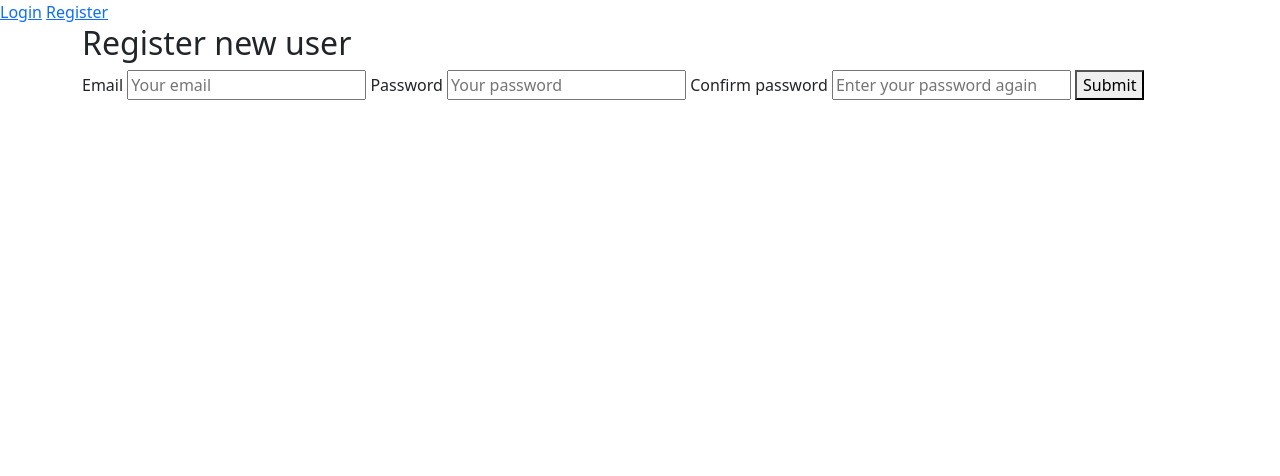
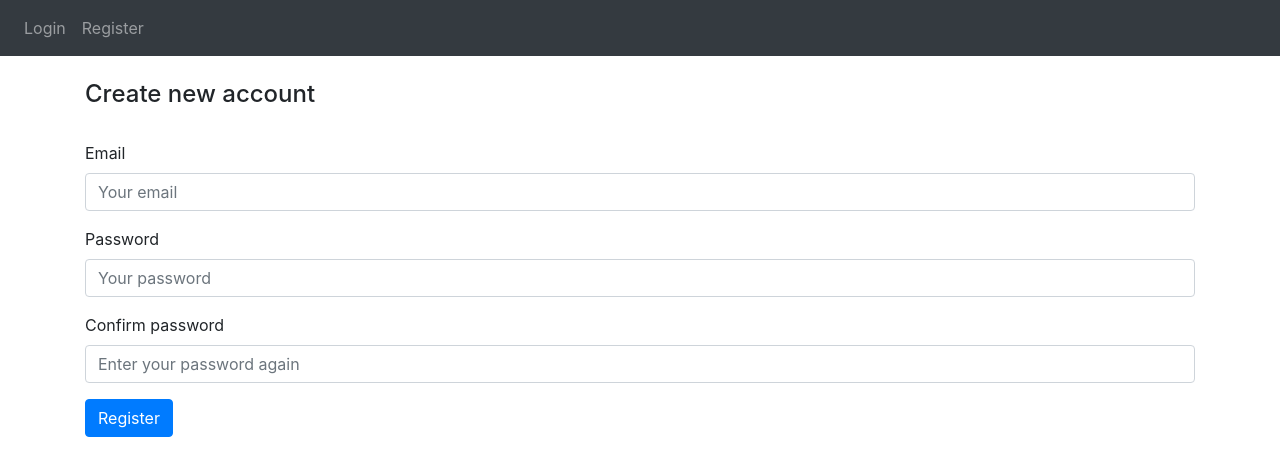
Before and after one commit to cwirex/TimeSheet, a Flask app: page /register in a window 1280 px wide. Shown: the top 476 px of the page. Run offline with Flask 2, Linux system fonts and the light colour scheme; some libraries are stand-ins or nearby versions.

Commit message:
Add basic styles with bootstrap4

```diff
--- a/templates/base.html
+++ b/templates/base.html
@@ -8,39 +8,86 @@
             {# TITLE #}
         {% endblock %}
     </title>
-    <link rel="stylesheet" href="https://cdn.jsdelivr.net/npm/bootstrap@5.1.3/dist/css/bootstrap.min.css" integrity="sha384-1BmE4kWBq78iYhFldvKuhfTAU6auU8tT94WrHftjDbrCEXSU1oBoqyl2QvZ6jIW3" crossorigin="anonymous">
-    <link rel="stylesheet" href="https://cdn.jsdelivr.net/npm/@fortawesome/fontawesome-free@5.15.4/css/fontawesome.min.css" integrity="sha384-jLKHWM3JRmfMU0A5x5AkjWkw/EYfGUAGagvnfryNV3F9VqM98XiIH7VBGVoxVSc7" crossorigin="anonymous">
+    <link
+            rel="stylesheet"
+            href="https://stackpath.bootstrapcdn.com/bootstrap/4.4.1/css/bootstrap.min.css"
+            integrity="sha384-Vkoo8x4CGsO3+Hhxv8T/Q5PaXtkKtu6ug5TOeNV6gBiFeWPGFN9MuhOf23Q9Ifjh"
+            crossorigin="anonymous"
+    />
+    <link
+            rel="stylesheet"
+            href="https://stackpath.bootstrapcdn.com/font-awesome/4.7.0/css/font-awesome.min.css"
+            crossorigin="anonymous"
+    />
 </head>
 <body>
-    <nav >
+<nav class="navbar navbar-expand-lg navbar-dark bg-dark">
+    <button class="navbar-toggler" type="button" data-toggle="collapse" data-target="#navbar">
+        <span class="navbar-toggler-icon"></span>
+    </button>
+    <div class="collapse navbar-collapse" id="navbar">
         {% if user.is_authenticated %}
-            <a id="home" href="/">Home</a>
-            <a id="logout" href="/logout">Logout</a>
-            <span>Hello, {{ user.email.split("@")[0].capitalize() }}</span>
+            <div class="navbar-nav mr-auto">
+                <a class="nav-item nav-link" id="home" href="/">Home</a>
+                <a class="nav-item nav-link" id="logout" href="/logout">Logout</a>
+            </div>
+            <div class="navbar-nav">
+                <span class="nav-item navbar-text ">Hello, {{ user.email.split("@")[0].capitalize() }}</span>
+            </div>
         {% else %}
-            <a id="login" href="/login">Login</a>
-            <a id="register" href="/register">Register</a>
+            <div class="navbar-nav">
+                <a class="nav-item nav-link" id="login" href="/login">Login</a>
+                <a class="nav-item nav-link" id="register" href="/register">Register</a>
+            </div>
         {% endif %}
-    </nav>
-    <div class="container">
-        {% block container %}
-            {# CONTENT #}
-        {% endblock %}
+
     </div>
+</nav>
 
-    {% with messeges = get_flashed_messages(with_categories=true) %}
-        {% if messeges %}
-            {% for cat, m in messeges %}
-            <div role="alert" class="alert">
-                {{ m }}
-            </div>
-            {% endfor %}
-        {% endif %}
-    {% endwith %}
+{% with messeges = get_flashed_messages(with_categories=true) %}
+    {% if messeges %}
+        {% for cat, m in messeges %}
+            {% if cat =='error' %}
+                <div class="alert alert-danger alter-dismissable fade show" role="alert">
+                    {{ m }}
+                    <button type="button" class="close" data-dismiss="alert">
+                        <span aria-hidden="true">&times;</span>
+                    </button>
+                </div>
+            {% else %}
+                <div class="alert alert-success alter-dismissable fade show" role="alert">
+                    {{ m }}
+                    <button type="button" class="close" data-dismiss="alert">
+                        <span aria-hidden="true">&times;</span>
+                    </button>
+                </div>
+            {% endif %}
+        {% endfor %}
+    {% endif %}
+{% endwith %}
+
+<div class="container">
+    {% block container %}
+        {# CONTENT #}
+    {% endblock %}
+</div>
 
 
-    <script src="https://cdn.jsdelivr.net/npm/bootstrap@5.1.3/dist/js/bootstrap.min.js" integrity="sha384-QJHtvGhmr9XOIpI6YVutG+2QOK9T+ZnN4kzFN1RtK3zEFEIsxhlmWl5/YESvpZ13" crossorigin="anonymous"></script>
-    <script src="https://cdn.jsdelivr.net/npm/bootstrap@5.1.3/dist/js/bootstrap.bundle.min.js" integrity="sha384-ka7Sk0Gln4gmtz2MlQnikT1wXgYsOg+OMhuP+IlRH9sENBO0LRn5q+8nbTov4+1p" crossorigin="anonymous"></script>
-    <script type="text/javascript" src="{{ url_for('static', filename='index.js') }}"></script>
+<script
+        src="https://code.jquery.com/jquery-3.2.1.slim.min.js"
+        integrity="sha384-KJ3o2DKtIkvYIK3UENzmM7KCkRr/rE9/Qpg6aAZGJwFDMVNA/GpGFF93hXpG5KkN"
+        crossorigin="anonymous"
+></script>
+<script
+        src="https://cdnjs.cloudflare.com/ajax/libs/popper.js/1.12.9/umd/popper.min.js"
+        integrity="sha384-ApNbgh9B+Y1QKtv3Rn7W3mgPxhU9K/ScQsAP7hUibX39j7fakFPskvXusvfa0b4Q"
+        crossorigin="anonymous"
+></script>
+<script
+        src="https://maxcdn.bootstrapcdn.com/bootstrap/4.0.0/js/bootstrap.min.js"
+        integrity="sha384-JZR6Spejh4U02d8jOt6vLEHfe/JQGiRRSQQxSfFWpi1MquVdAyjUar5+76PVCmYl"
+        crossorigin="anonymous"
+></script>
+<script type="text/javascript" src="{{ url_for('static', filename='index.js') }}"></script>
 </body>
 </html>
--- a/templates/register.html
+++ b/templates/register.html
@@ -1,18 +1,25 @@
 {% extends "base.html" %}
 
 {% block title %}
-Register
+    Register
 {% endblock %}
 
 {% block container %}
-    <h2>Register new user</h2>
+    <br/><h4>Create new account</h4><br/>
     <form method="POST">
-        <label for="email">Email</label>
-            <input type="email" id="email" name="email" placeholder="Your email"/>
-        <label for="password1">Password</label>
-            <input type="password" id="password1" name="password1" placeholder="Your password"/>
-        <label for="password2">Confirm password</label>
-            <input type="password" id="password2" name="password2" placeholder="Enter your password again"/>
-        <button type="submit">Submit</button>
+        <div class="form-group">
+            <label for="email">Email</label>
+            <input type="email" id="email" name="email" class="form-control" placeholder="Your email"/>
+        </div>
+        <div class="form-group">
+            <label for="password1">Password</label>
+            <input type="password" id="password1" name="password1" class="form-control" placeholder="Your password"/>
+        </div>
+        <div class="form-group">
+            <label for="password2">Confirm password</label>
+            <input type="password" id="password2" name="password2" class="form-control"
+                   placeholder="Enter your password again"/>
+        </div>
+        <button type="submit" class="btn btn-primary">Register</button>
     </form>
 {% endblock %}
```
Also changed, not shown: templates/login.html (+11 -7 lines).
